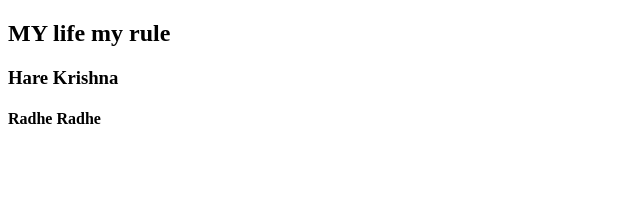
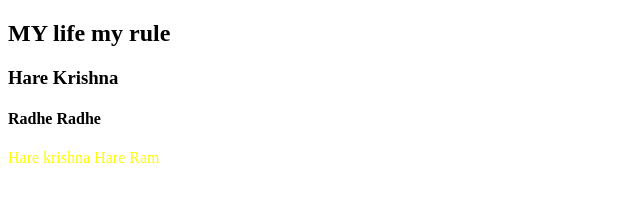
Before and after one commit to moumitapaulmoumi/my-second-repo, a plain HTML site: page index.html in a window 1280 px wide. Shown: the whole page, without its empty margins (0-640 px from the left). Drawn offline with Linux system fonts and the light colour scheme.

Commit message:
style added

```diff
--- a/index.html
+++ b/index.html
@@ -5,10 +5,12 @@
   <meta http-equiv="X-UA-Compatible" content="IE=edge">
   <meta name="viewport" content="width=device-width, initial-scale=1.0">
   <title>my-second-repo</title>
+  <link rel="stylesheet" href="style.css">
 </head>
 <body>
   <h2> MY life my rule</h2>
   <h3>Hare Krishna</h3>
   <h4>Radhe Radhe</h4>
+  <p>Hare krishna Hare Ram </p>
 </body>
 </html>
--- /dev/null
+++ b/style.css
@@ -0,0 +1,3 @@
+p{
+  color: yellow;
+}
```
